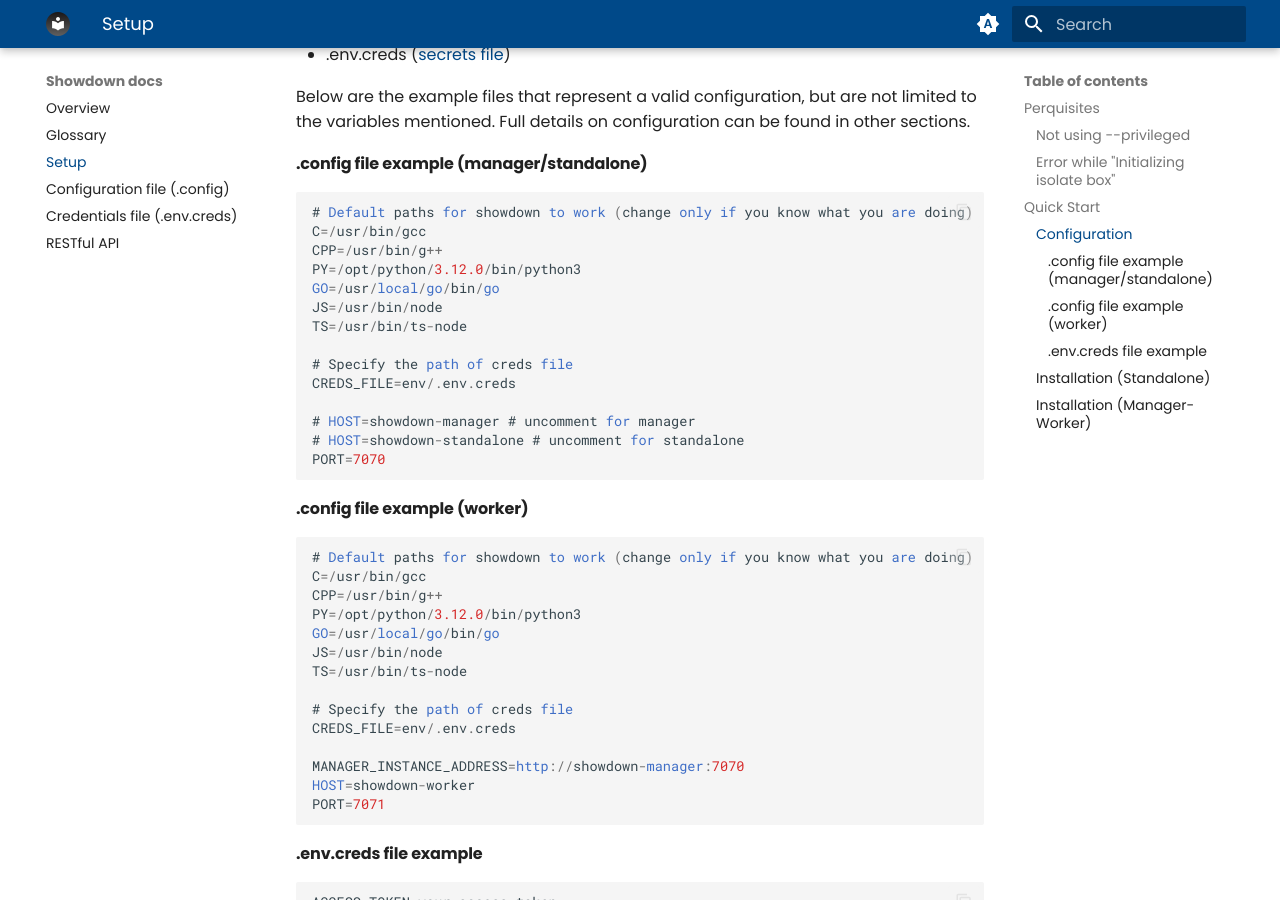
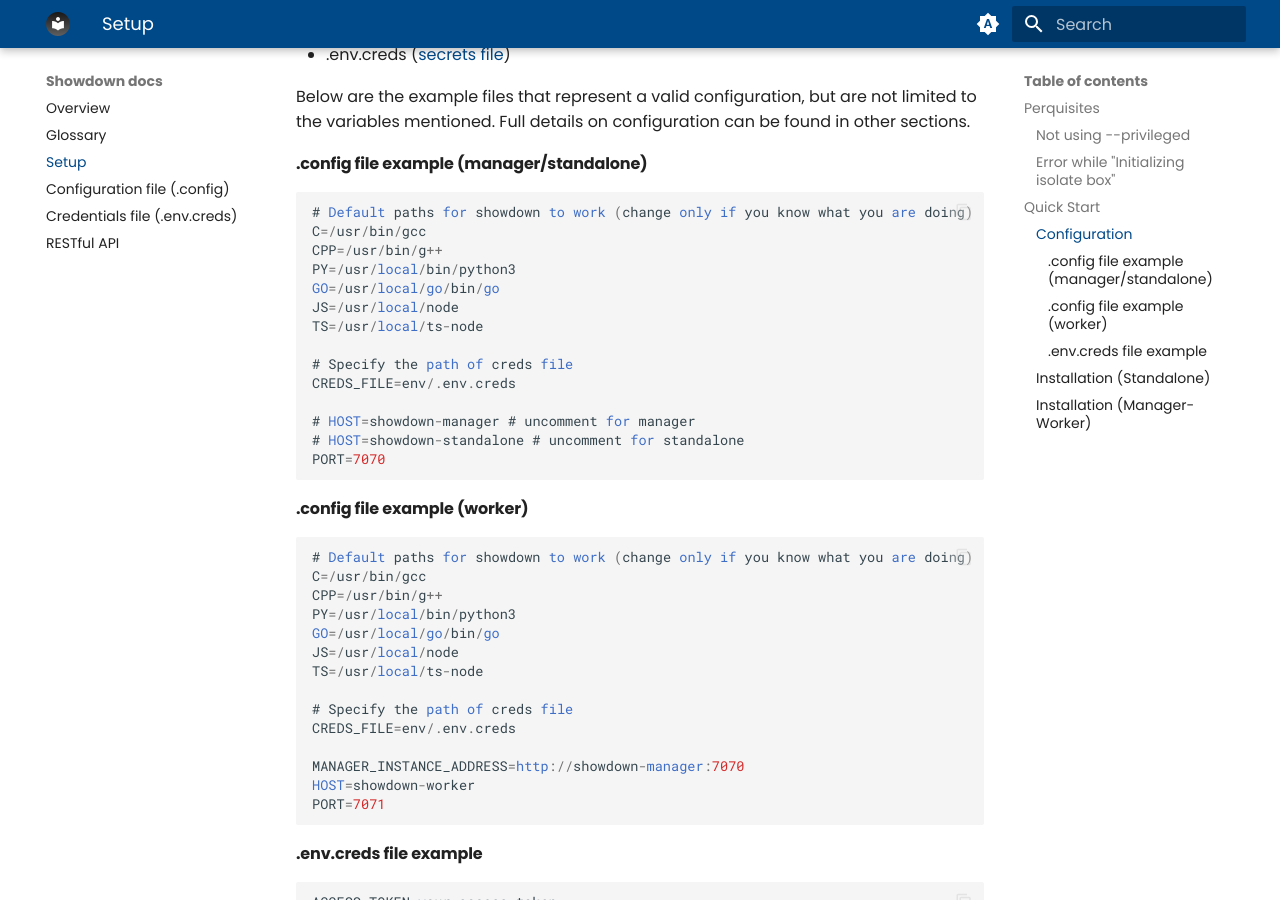
Before and after one commit to msc24x/showdown, an MkDocs documentation site: the page built from docs/docs/setup.md, in a window 1280 px wide and 900 px high, scrolled down 1317 px. Built offline with MkDocs 1.6.1 and Material for MkDocs 9.7.7, drawn with Linux system fonts in a browser that asks for light colours.

Commit message:
fix: broken typescript execution

```diff
--- a/docs/docs/setup.md
+++ b/docs/docs/setup.md
@@ -57,10 +57,10 @@ sections.
 	# Default paths for showdown to work (change only if you know what you are doing)
 	C=/usr/bin/gcc
 	CPP=/usr/bin/g++
-	PY=/opt/python/3.12.0/bin/python3
+	PY=/usr/local/bin/python3
 	GO=/usr/local/go/bin/go
-	JS=/usr/bin/node
-	TS=/usr/bin/ts-node
+	JS=/usr/local/node
+	TS=/usr/local/ts-node
 
 	# Specify the path of creds file
 	CREDS_FILE=env/.env.creds
@@ -74,10 +74,10 @@ sections.
 	# Default paths for showdown to work (change only if you know what you are doing)
 	C=/usr/bin/gcc
 	CPP=/usr/bin/g++
-	PY=/opt/python/3.12.0/bin/python3
+	PY=/usr/local/bin/python3
 	GO=/usr/local/go/bin/go
-	JS=/usr/bin/node
-	TS=/usr/bin/ts-node
+	JS=/usr/local/node
+	TS=/usr/local/ts-node
 
 	# Specify the path of creds file
 	CREDS_FILE=env/.env.creds
```
Also changed, not shown: 1 other file.
